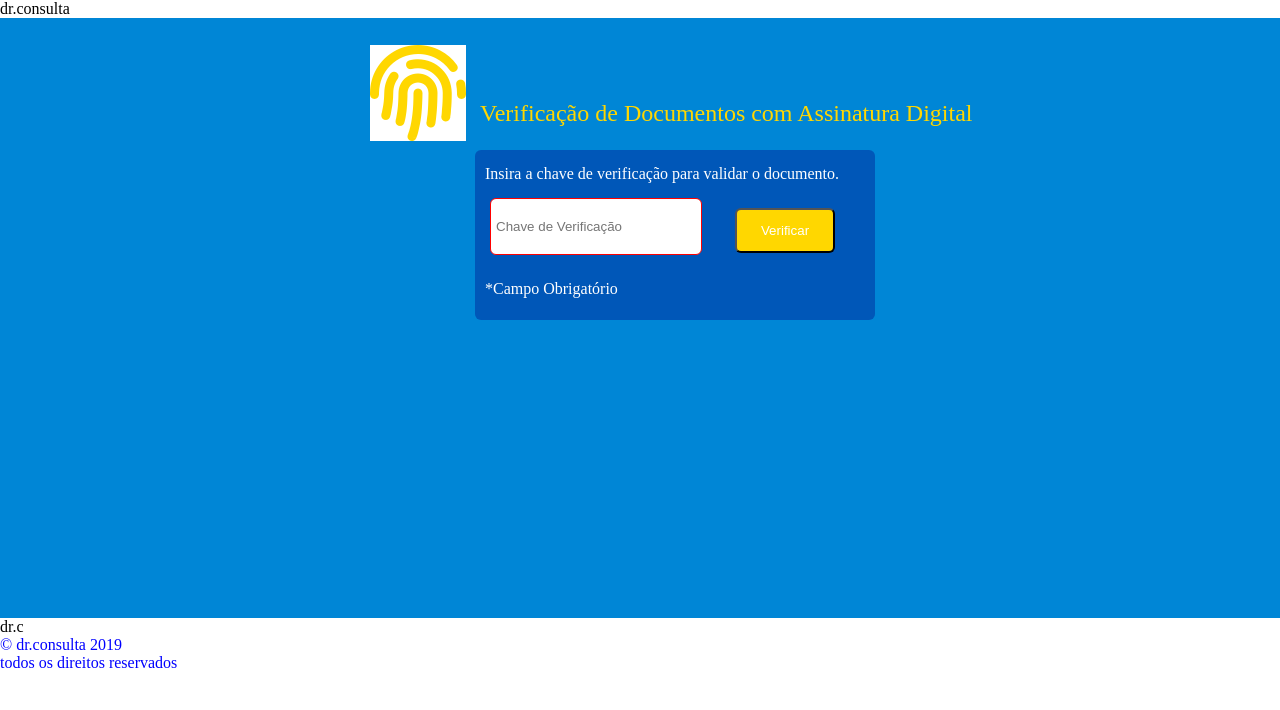
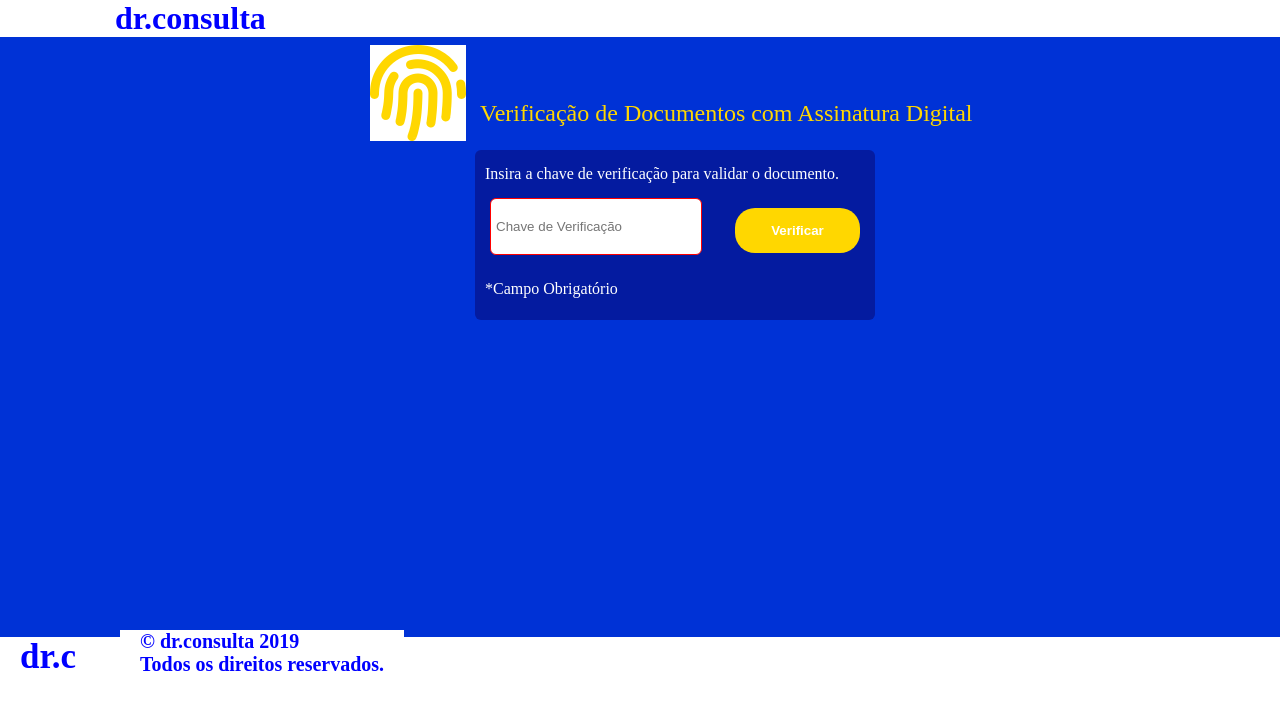
Before and after one commit to cantaruttim/AutenticadorCode, a Next.js app: page / in a window 1280 px wide. Shown: the top 710 px of the page. Built offline with nearby package versions, Linux system fonts and the light colour scheme.

Commit message:
header and footer

```diff
--- a/pages/index.js
+++ b/pages/index.js
@@ -15,8 +15,8 @@ function Home() {
         </Head>
 
         <header>
-            <div>
-                <a>dr.consulta</a>
+            <div className='linkLogo'>
+                <a className='logo'>dr.consulta</a>
             </div>
         </header>
 
@@ -49,7 +49,7 @@ function Home() {
                 <a>dr.c</a>
                 <div className='textFooter'>
                     &copy; dr.consulta 2019 <br />
-                    todos os direitos reservados
+                    Todos os direitos reservados.
                 </div>
             </div>
         </footer>
--- a/styles/styles.css
+++ b/styles/styles.css
@@ -5,12 +5,21 @@
 }
 
 :root{
-    --corFundo: #0086d6;
-    --corArea: #0057b8;
+    --corFundo: #0032d6;
+    --corArea: #041ba0;
 }
 
 body .content {
     background-color: var(--corFundo);
+}
+
+header .linkLogo .logo{
+    margin: auto;
+    align-items: center;
+    font-size: xx-large;
+    color: blue;
+    padding-left: 115px;
+    font-weight: bold;
 }
 
 .content{
@@ -39,7 +48,7 @@ body .content {
 
 .content .textoLogo{
     margin: auto;
-    position: fixed;
+    position: absolute;
     text-align: center;
     top: 100px;
     left: 480px;
@@ -80,14 +89,16 @@ body .content {
 .content .content-box .btnVerificar{
     background-color: gold;
     color: #fff;
+    border: none;
+    font-weight: 800;
     display: inline-block;
-    width: 100px;
+    width: 125px;
     height: 45px;
     padding: 20px 5px;
     margin: 10px 0;
     align-items: flex-end;
     padding: 10px;
-    border-radius: 6px;
+    border-radius: 20px;
     z-index: 999;
     position: absolute;
     left: 260px;
@@ -108,12 +119,21 @@ body .content {
 
 footer{
     display: inline-block;
+    align-items: flex-start;
+    font-size: 35px;
+    padding: 0 20px;
+    height: fit-content;
+    color: blue;
+    font-weight: bold;
 }
 
 .textFooter{
     color: blue;
     display: block;
-    align-items: center;
     margin: auto;
-    font-size: 16px;
+    font-size: 20px;
+    position: absolute;
+    left: 120px;
+    top: 630px;
+    padding: 0 20px;
 }
```
